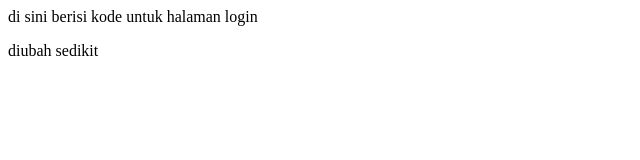
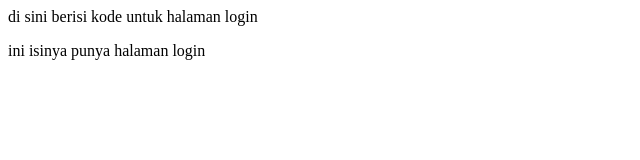
Before and after one commit to yogiewiracoway/belajargit, a plain HTML site: page login.html in a window 1280 px wide. Shown: the full height of the page, 0-640 px from the left. Drawn offline with Linux system fonts and the light colour scheme.

Commit message:
isi halaman login

```diff
--- a/login.html
+++ b/login.html
@@ -6,6 +6,6 @@
 </head>
 <body>
     <p>di sini berisi kode untuk halaman login</p>
-    <p>diubah sedikit</p>
+    <p>ini isinya punya halaman login</p>
 </body>
 </html>
```
Also changed, not shown: index.html (+0 -1 lines).
